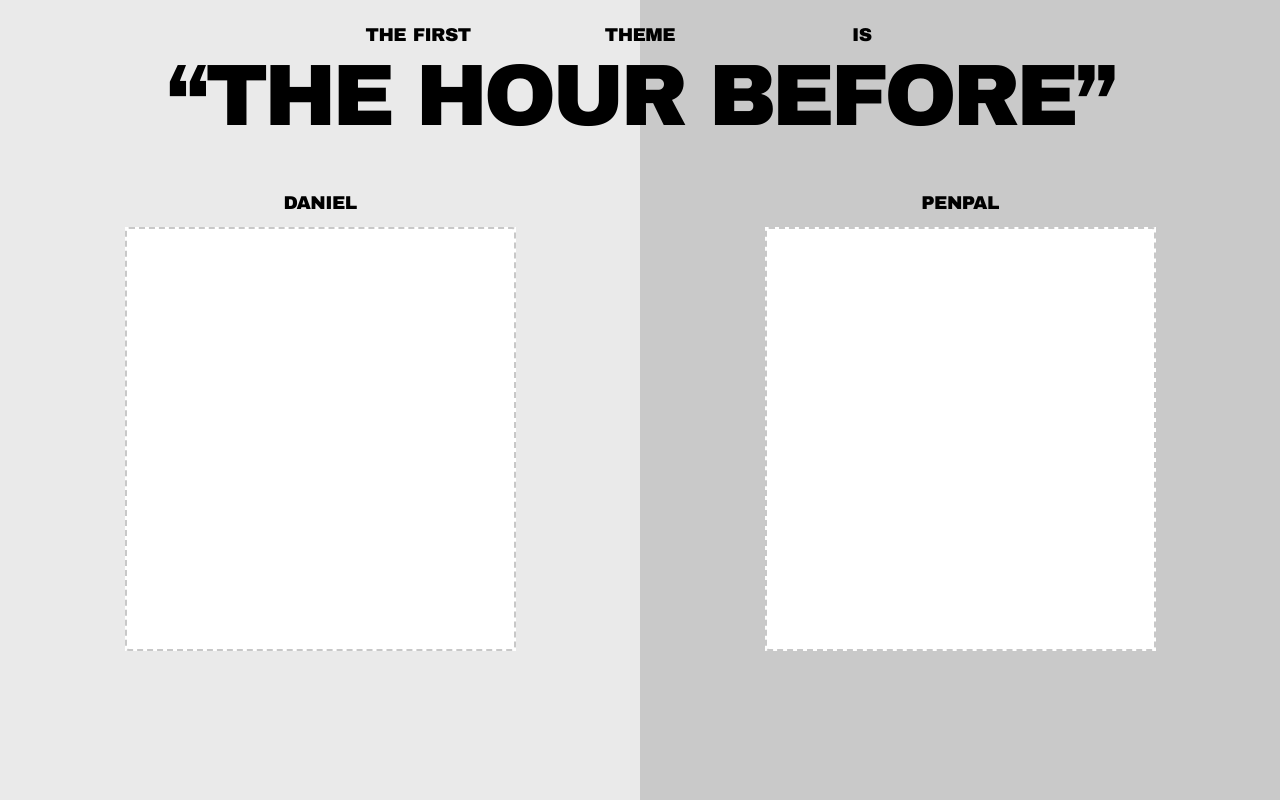
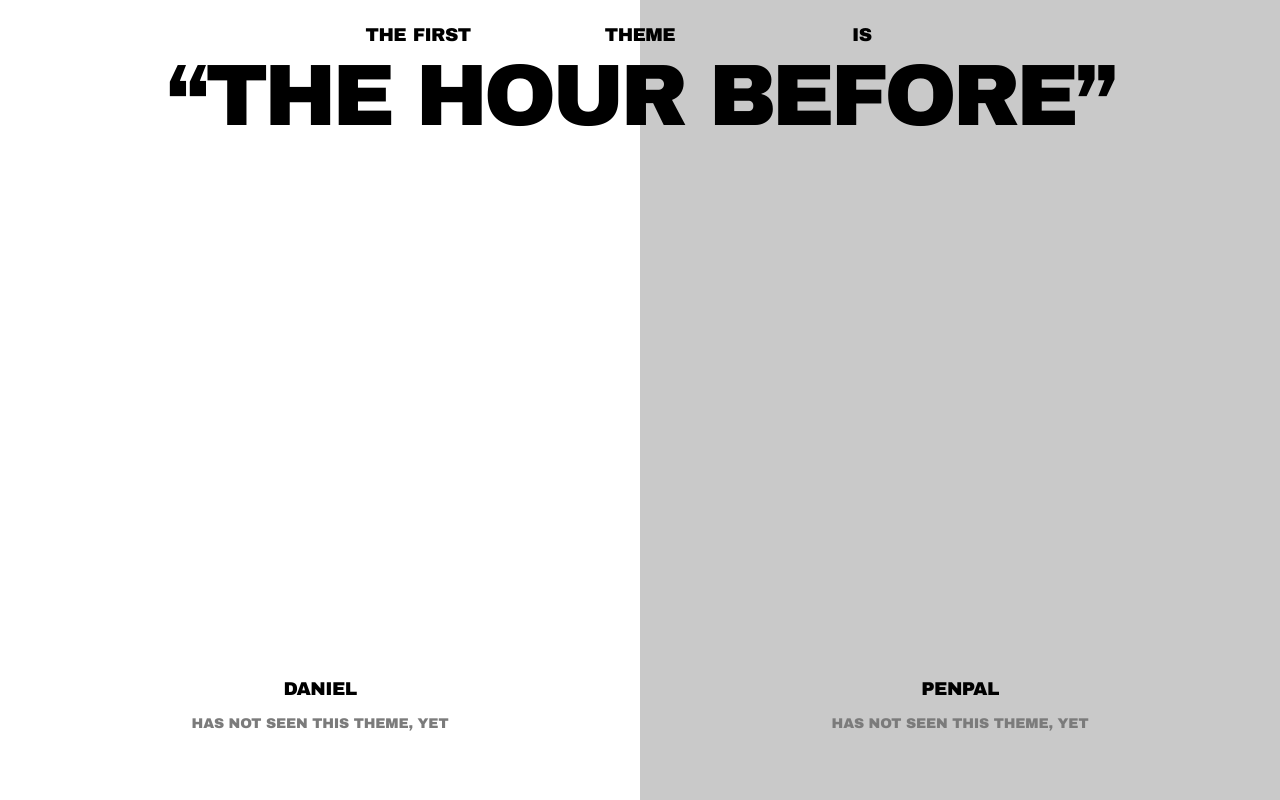
Before and after one commit to martinlofqvist/penpal4ever, a Next.js app: page /theme in a window 1280 px wide. Built offline with nearby package versions, Linux system fonts and the light colour scheme; a web font is replaced by a local one.

Commit message:
New design

```diff
--- a/src/app/(frontend)/globals.css
+++ b/src/app/(frontend)/globals.css
@@ -914,7 +914,7 @@ html, body {
 }
 
 .barn-door--left {
-  background: #eaeaea;
+  background: #ffffff;
   transform-origin: left center;
   transform: rotateY(-90deg);
 }
@@ -1028,18 +1028,17 @@ html, body {
   position: relative;
   will-change: transform;
   display: flex;
-  align-items: flex-end;
-  justify-content: center;
+  flex-direction: column;
 }
 
 .contributor {
-  height: 75.76vh;
-  display: flex;
-  flex-direction: column;
-  align-items: center;
-  padding: 0 10.71%;
-  gap: 1.83vh;
-  width: 100%;
+  display: flex;
+  flex-direction: column;
+  align-items: center;
+  padding: 0 10.71% 8.66vh; /* Figma px-[81px] py-[85px] at bottom */
+  gap: 1.125rem;             /* 18px — Figma gap-[18px] for name+status */
+  width: 100%;
+  flex-shrink: 0;
 }
 
 .contributor__name {
@@ -1200,6 +1199,32 @@ html, body {
   justify-content: flex-end;
   padding-bottom: 8.66vh; /* 85px at 982px viewport = Figma py-[85px] */
   gap: 0.625rem;           /* 10px = Figma gap-[10px] */
+}
+
+/* No-image panel: upload zone takes flex-1, contributor text at bottom */
+.barn-door__panel {
+  display: flex;
+  flex-direction: column;
+  width: 100%;
+  flex: 1;
+}
+
+.barn-door__upload-wrap {
+  flex: 1;
+  position: relative;
+}
+
+/* Upload zone positioned with breathing room inside the wrap */
+.barn-door__upload-wrap > .upload-zone {
+  position: absolute;
+  inset: 5vh 10.71%;
+  width: auto;
+  height: auto;
+}
+
+/* Muted status text shown on the other person's side when no image */
+.contributor__caption--muted {
+  color: #7b7b7b;
 }
 
 /* ════════════════════════════════════════
--- a/src/components/ThemeView.tsx
+++ b/src/components/ThemeView.tsx
@@ -407,62 +407,86 @@ export default function ThemeView({ correspondenceSlug, yourName, penpalName: pe
         {/* Barn doors */}
         <div className="barn-wrap">
 
+          {/* ── Left door ── */}
           <div ref={doorLeftRef} className="barn-door barn-door--left">
-            {leftImageSrc && (
+            {leftImageSrc ? (
+              <>
                 <img
                   className="barn-door__bg-image barn-door__bg-image--clickable"
                   src={leftImageSrc}
                   alt={theme.left?.caption ?? ''}
                   onClick={() => setLightboxUrl(leftImageSrc)}
                 />
+                <div className="contributor contributor--overlay">
+                  <h3 className="contributor__name">{leftName}</h3>
+                  {theme.left?.caption && (
+                    <p className="contributor__caption">{theme.left.caption}</p>
                   )}
-            <div className={`contributor${leftImageSrc ? ' contributor--overlay' : ''}`}>
-              <h3 className="contributor__name">{leftName}</h3>
-              {!leftImageSrc && (
-                <div className="contributor__frame">
-                  {userSide === 'left' ? (
+                </div>
+              </>
+            ) : (
+              <div className="barn-door__panel">
+                <div className="barn-door__upload-wrap">
+                  {userSide === 'left' && (
                     <UploadZone
                       side="left"
                       themeIndex={index}
                       correspondenceSlug={correspondenceSlug}
                       onUploaded={(url) => handleUploaded(leftUploadKey, url)}
                     />
-                  ) : (
-                    <div className="upload-zone upload-zone--empty" />
                   )}
                 </div>
+                <div className="contributor">
+                  <h3 className="contributor__name">{leftName}</h3>
+                  {userSide !== 'left' && (
+                    <p className="contributor__caption contributor__caption--muted">
+                      HAS NOT SEEN THIS THEME, YET
+                    </p>
                   )}
-              <p className="contributor__caption">{theme.left?.caption ?? ''}</p>
                 </div>
               </div>
+            )}
+          </div>
 
+          {/* ── Right door ── */}
           <div ref={doorRightRef} className="barn-door barn-door--right">
-            {rightImageSrc && (
+            {rightImageSrc ? (
+              <>
                 <img
                   className="barn-door__bg-image barn-door__bg-image--clickable"
                   src={rightImageSrc}
                   alt={theme.right?.caption ?? ''}
                   onClick={() => setLightboxUrl(rightImageSrc)}
                 />
+                <div className="contributor contributor--overlay">
+                  <h3 className="contributor__name">{rightName}</h3>
+                  {theme.right?.caption && (
+                    <p className="contributor__caption">{theme.right.caption}</p>
                   )}
-            <div className={`contributor${rightImageSrc ? ' contributor--overlay' : ''}`}>
-              <h3 className="contributor__name">{rightName}</h3>
-              {!rightImageSrc && (
-                <div className="contributor__frame">
-                  {userSide === 'right' ? (
+                </div>
+              </>
+            ) : (
+              <div className="barn-door__panel">
+                <div className="barn-door__upload-wrap">
+                  {userSide === 'right' && (
                     <UploadZone
                       side="right"
                       themeIndex={index}
                       correspondenceSlug={correspondenceSlug}
                       onUploaded={(url) => handleUploaded(rightUploadKey, url)}
                     />
-                  ) : (
-                    <div className="upload-zone upload-zone--empty" />
                   )}
                 </div>
+                <div className="contributor">
+                  <h3 className="contributor__name">{rightName}</h3>
+                  {userSide !== 'right' && (
+                    <p className="contributor__caption contributor__caption--muted">
+                      HAS NOT SEEN THIS THEME, YET
+                    </p>
                   )}
-              <p className="contributor__caption">{theme.right?.caption ?? ''}</p>
                 </div>
+              </div>
+            )}
           </div>
 
         </div>
```
Lines whose indentation alone changed are shown as unchanged.
